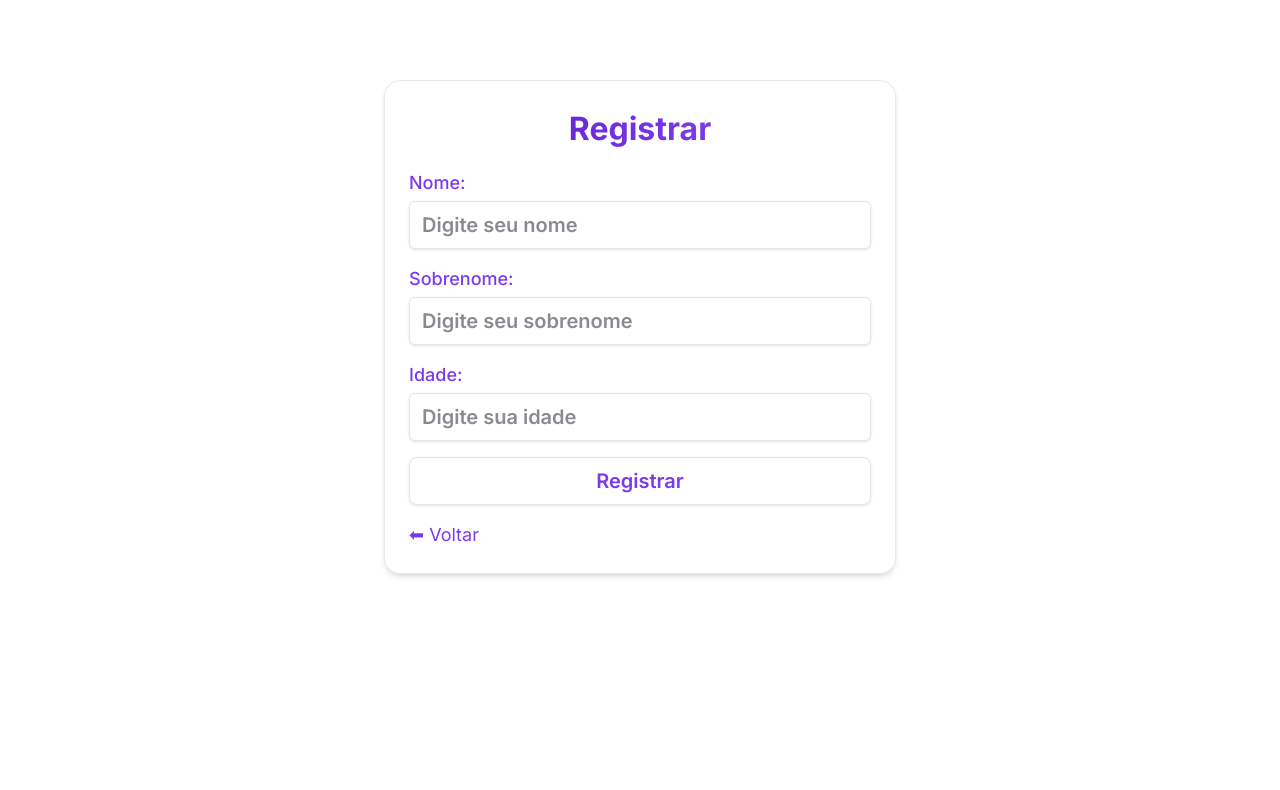
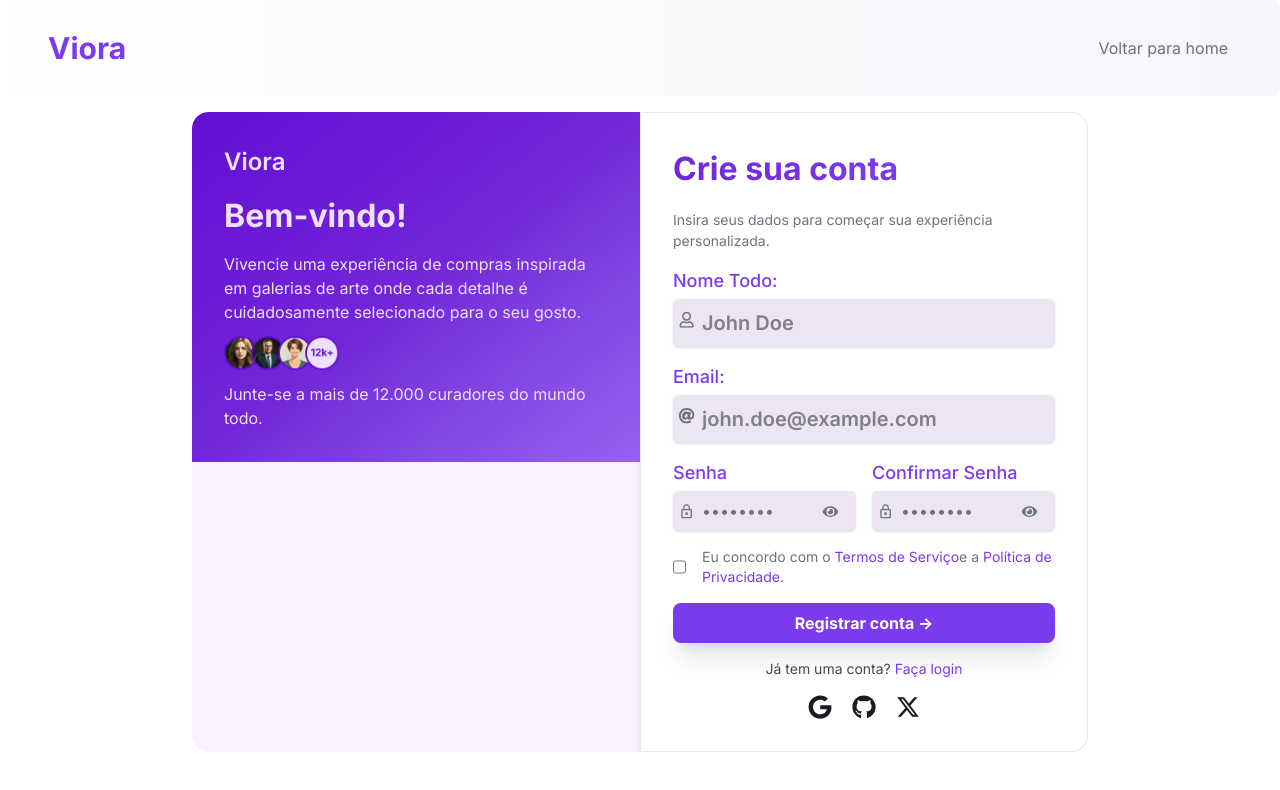
Before and after one commit to AdrianoATBS/dummyjson-commerce, a Next.js app: page /register in a window 1280 px wide. Shown: the top 790 px of the page. Built offline with nearby package versions, Linux system fonts and the light colour scheme.

Commit message:
feat(register): adiciona novo layout da tela de cadastro

```diff
--- a/src/app/register/page.tsx
+++ b/src/app/register/page.tsx
@@ -1,9 +1,13 @@
-
 import RegisterForm from "@/features/autenticacao/components/RegisterForm";
+import HeaderLoginRegistro from "@/shared/components/HeaderLoginRegistro";
 export default function Register() {
     return(
-        <main className="max-w-lg mx-auto mt-20 mb-20">
-            <RegisterForm />
+        <main className="min-h-screen w-full flex flex-col justify-between items-center">
+            <HeaderLoginRegistro />
+            <div className="w-full flex items-center justify-center flex-1 mb-12">
+
+                <RegisterForm />
+            </div>
         </main>
     )
 }
--- a/src/features/autenticacao/components/RegisterForm.tsx
+++ b/src/features/autenticacao/components/RegisterForm.tsx
@@ -4,30 +4,43 @@ import InputGenerico from "@/shared/components/InputGenerico";
 import { useState } from "react";
 import { registerUser } from "../services/postRegisterUser";
 import { useRouter } from "next/navigation";
+import { FaRegUser } from "react-icons/fa";
+import { MdLockOutline } from "react-icons/md";
+import { FaAt } from "react-icons/fa";
+import { FaEye } from "react-icons/fa";
+import { FaEyeSlash } from "react-icons/fa";
+import { FaGoogle } from "react-icons/fa";
+import { FaGithub } from "react-icons/fa";
+import { FaXTwitter } from "react-icons/fa6";
+
+import Image from "next/image";
 import Link from "next/link";
 export  default function RegisterForm() {
 
     const router = useRouter();
 
-    const [firstName, setFirstName] = useState("");
-    const [lastName, setLastName] = useState("");
-    const [age, setAge] = useState("");
+    const [nomeTodo, setNomeTodo] = useState("");
+    const [email, setEmail] = useState("");
+    const [senha, setSenha] = useState("");
+    const [confirmarSenha, setConfirmarSenha] = useState("");
 
-
+    const [visivelSenha, setVisivelSenha] = useState(false);
+    const [visivelConfirmarSenha, setVisivelConfirmarSenha] = useState(false);
     const handleSubmit  = async (e: React.FormEvent<HTMLFormElement>) => {
         e.preventDefault();
         try{
-            const ageNumber = Number(age);
+            const ageNumber = Number(senha);
             if(isNaN(ageNumber) || ageNumber <= 0){
-                throw new Error("Idade inválida. Por favor, insira um número positivo.");
+                throw new Error("Informe uma senha válida.");
             }
-            const autenticacao = await registerUser(firstName, lastName, ageNumber);
+            const autenticacao = await registerUser(nomeTodo, email, ageNumber);
             localStorage.setItem("autenticacao", JSON.stringify(autenticacao));
 
 
-            setFirstName("");
-            setLastName("");
-            setAge("");
+            setNomeTodo("");
+            setEmail("");
+            setSenha("");
+            setConfirmarSenha("");
             router.push("/");
         } catch (error) {
             console.error("Erro ao registrar usuário:", error);
@@ -38,47 +51,135 @@ export  default function RegisterForm() {
     }
 
     return(
-        <form onSubmit={handleSubmit}
-        className="flex flex-col justify-center items-center border border-borda rounded-2xl p-6 shadow-md gap-4 ">
-
-            <h1 className="h1 font-bold bg-gradient-to-r from-hover to-cor-primaria bg-clip-text text-transparent">Registrar</h1>
-
-            <div className="w-full flex flex-col gap-1">
-            <label className="self-start text-lg font-medium text-cor-primaria">Nome: </label>
-
-                <InputGenerico value={firstName} onChange={(e) => setFirstName(e.target.value)}
-                type="text" placeholder="Digite seu nome"
-                className="h3 border border-borda rounded-md px-3 py-2 shadow-sm
-                focus:outline-none focus:ring-2 focus:ring-cor-primaria" />
+        <section className="w-full max-w-4xl mx-auto
+        overflow-hidden rounded-2xl md:grid md:grid-cols-2 " >
+            <div className=" w-full h-full
+             " >
+               <div className="bg-linear-to-br from-[#630ED4] via-[#630ED4]/90 to-cor-primaria/80 w-full rounded-tl-2xl h-[380] flex-col
+                items-start justify-start p-8 gap-3  relative hidden md:flex ">
+                    <h2 className="h2 text-[#EDE0FF]">Viora</h2>
+                    <h3 className="h1 text-[#EDE0FF]">Bem-vindo!</h3>
+                    <p className="text-[#EDE0FF]">
+                    Vivencie uma experiência de compras inspirada em galerias de arte
+                    onde cada detalhe é cuidadosamente selecionado para o seu
+                    gosto.</p>
+                    <Image src="/Container.png"
+                    alt="Imagem de Registro" width={400} height={300}
+                    />
+                    <p className="text-[#EDE0FF]">
+                        Junte-se a mais de 12.000 curadores do mundo todo.
+                    </p>
+               </div>
+               <div className="bg-[#F9F1FF] h-full w-full rounded-bl-2xl"></div>
             </div>
 
-            <div className="w-full flex flex-col gap-1">
-            <label className="self-start text-lg font-medium text-cor-primaria">Sobrenome: </label>
+            <form onSubmit={handleSubmit}
+            className="flex flex-col w-full
+            justify-center items-start border border-borda rounded-tr-2xl rounded-br-2xl
+            p-8 shadow-md gap-4  ">
 
-            <InputGenerico value={lastName} onChange={(e) => setLastName(e.target.value)}
-            type="text" placeholder="Digite seu sobrenome"
-            className="h3 border border-borda rounded-md px-3 py-2 shadow-sm
-                focus:outline-none focus:ring-2 focus:ring-cor-primaria" />
-            </div>
+                <h1 className="h1 font-bold bg-linear-to-r from-hover
+                 to-cor-primaria bg-clip-text text-transparent">Crie sua conta</h1>
+                <p className="texto-secundario break-word max-w-prose">
+                    Insira seus dados para começar sua experiência personalizada.
+                </p>
 
-            <div className="w-full flex flex-col gap-1">
-                <label className="self-start text-lg font-medium text-cor-primaria">Idade: </label>
-                    <InputGenerico value={age} onChange={(e) => setAge(e.target.value)} type="text" placeholder="Digite sua idade"
-                    className="h3 border border-borda rounded-md px-3 py-2 shadow-sm
-                    focus:outline-none focus:ring-2 focus:ring-cor-primaria" />
-            </div>
+                <div className="w-full flex flex-col gap-1 relative">
+                <label className="self-start text-lg font-medium text-cor-primaria">Nome Todo: </label>
 
-            <BotaoGenerico texto="Registrar"
-                className="w-full h3 border border-borda text-cor-primaria rounded-lg px-3 py-2 shadow-sm
-                 cursor-pointer active:scale-95
-                 hover:bg-cor-primaria hover:text-destaque-suave" />
+                    <FaRegUser className="absolute top-9 left-0 -translate-x-2/5 -translate-y-1/12
+                    text-texto-secundario w-4 h-4 ml-3 mt-[0.6rem] pointer-events-none" />
+                    <InputGenerico value={nomeTodo} onChange={(e) => setNomeTodo(e.target.value)}
+                    type="text" placeholder="John Doe"
+                    className="h3 bg-[#EDE5F4] border border-borda rounded-md px-3 py-2 shadow-sm
+                    focus:outline-none focus:ring-2 focus:ring-cor-primaria pl-7" />
+                </div>
 
+                <div className="w-full flex flex-col gap-1 relative">
+                <label className="self-start text-lg font-medium text-cor-primaria">Email:</label>
+                    <FaAt className="absolute top-9 left-0 -translate-x-2/5 -translate-y-1/12
+                    text-texto-secundario w-4 h-4 ml-3 mt-[0.6rem] pointer-events-none" />
+                    <InputGenerico value={email} onChange={(e) => setEmail(e.target.value)}
+                    type="email" placeholder="john.doe@example.com"
+                    className="h3 bg-[#EDE5F4] border border-borda rounded-md px-3 py-2 shadow-sm
+                        focus:outline-none focus:ring-2 focus:ring-cor-primaria pl-7" />
+                </div>
 
-            <div className=" w-full flex justify-start ">
-                <Link className="text-lg text-cor-primaria active:scale-95 hover:text-hover"
-                href={"/login"}> ⬅ Voltar</Link>
-            </div>
+                <div className="w-full flex flex-row justify-between gap-4 ">
+                    <div className="flex flex-1 flex-col gap-1 relative">
+                        <label className="self-start text-lg font-medium text-cor-primaria">Senha </label>
 
-        </form>
+                            <MdLockOutline className="absolute top-9 left-0 -translate-x-2/5 -translate-y-1/12
+                            text-texto-secundario w-4 h-4 ml-3 mt-[0.6rem] pointer-events-none" />
+                            <InputGenerico value={senha} onChange={(e) => setSenha(e.target.value)}
+                            type={visivelSenha ? "text" : "password"}  placeholder="••••••••"
+                            className="w-full h-10 border bg-[#EDE5F4] border-borda rounded-md px-3 py-2 shadow-sm
+                            focus:outline-none focus:ring-2 focus:ring-cor-primaria pl-7" />
+
+                            {visivelSenha ? (
+                                <FaEyeSlash className="absolute top-9 right-3 translate-x-2/5 -translate-y-1/12
+                                text-texto-secundario w-4 h-4 mr-3 mt-[0.6rem] cursor-pointer"
+                                onClick={() => setVisivelSenha(false)} />
+                            ): (
+                                <FaEye className="absolute top-9 right-3 translate-x-2/5 -translate-y-1/12
+                                text-texto-secundario w-4 h-4 mr-3 mt-[0.6rem] cursor-pointer"
+                                onClick={() => setVisivelSenha(true)} />
+                            )}
+
+                    </div>
+
+                    <div className="flex flex-1 flex-col gap-1 relative">
+                        <label className="self-start text-lg font-medium text-cor-primaria">Confirmar Senha </label>
+                            <MdLockOutline className="absolute top-9 left-0 -translate-x-2/5 -translate-y-1/12
+                            text-texto-secundario w-4 h-4 ml-3 mt-[0.6rem] pointer-events-none" />
+                            <InputGenerico value={confirmarSenha} onChange={(e) => setConfirmarSenha(e.target.value)}
+                            type={visivelConfirmarSenha ? "text" : "password"} placeholder="••••••••"
+                            className="w-full h-10 border bg-[#EDE5F4] border-borda rounded-md px-3 py-2 shadow-sm
+                            focus:outline-none focus:ring-2 focus:ring-cor-primaria pl-7" />
+
+                            {visivelConfirmarSenha ? (
+                                <FaEyeSlash className="absolute top-9 right-3 translate-x-2/5 -translate-y-1/12
+                                text-texto-secundario w-4 h-4 mr-3 mt-[0.6rem] cursor-pointer"
+                                onClick={() => setVisivelConfirmarSenha(false)} />
+                            ):(
+                                <FaEye className="absolute top-9 right-3 translate-x-2/5 -translate-y-1/12
+                                text-texto-secundario w-4 h-4 mr-3 mt-[0.6rem] cursor-pointer"
+                                onClick={() => setVisivelConfirmarSenha(true)} />
+                            )}
+
+                    </div>
+                </div>
+
+                <div className="w-full flex justify-start items-center gap-4">
+                    <InputGenerico type="checkbox" id="Relembre-me"
+                    className="w-4 h-4 border-2 border-borda
+                    bg-[#E8DFEE]/1120 rounded-sm cursor-pointer" />
+                    <label htmlFor="Relembre-me" className="text-sm text-texto-secundario">
+                        Eu concordo com o
+                        <Link href="/termos" className="text-cor-primaria hover:text-hover hover:underline"> Termos de Serviço</Link>
+                        e a
+                        <Link href="/privacidade" className="text-cor-primaria hover:text-hover hover:underline"> Política de Privacidade</Link>.
+                    </label>
+                </div>
+
+                <div className="w-full flex flex-col justify-center items-center gap-4">
+
+                <BotaoGenerico texto="Registrar conta ->" type="submit"
+                    className="w-full h-10  bg-cor-primaria
+                    text-white rounded-lg px-3 py-2 font-bold shadow-xl
+                    cursor-pointer active:scale-95
+                    hover:bg-hover" />
+
+                    <p className="text-sm text-[#4A4455]">Já tem uma conta?
+                        <Link href="/login" className="text-cor-primaria
+                         hover:text-hover hover:underline"> Faça login</Link></p>
+                </div>
+                <div className="w-full flex justify-center items-center gap-5">
+                    <FaGoogle className="w-6 h-6 text-[#1D1A24] cursor-pointer" />
+                    <FaGithub className="w-6 h-6 text-[#1D1A24] cursor-pointer" />
+                    <FaXTwitter className="w-6 h-6 text-[#1D1A24] cursor-pointer" />
+                </div>
+            </form>
+        </section>
     )
 }
```
Also changed, not shown: public/Container.png (added), 1 other file (tests, documents, lock files or other folders).
